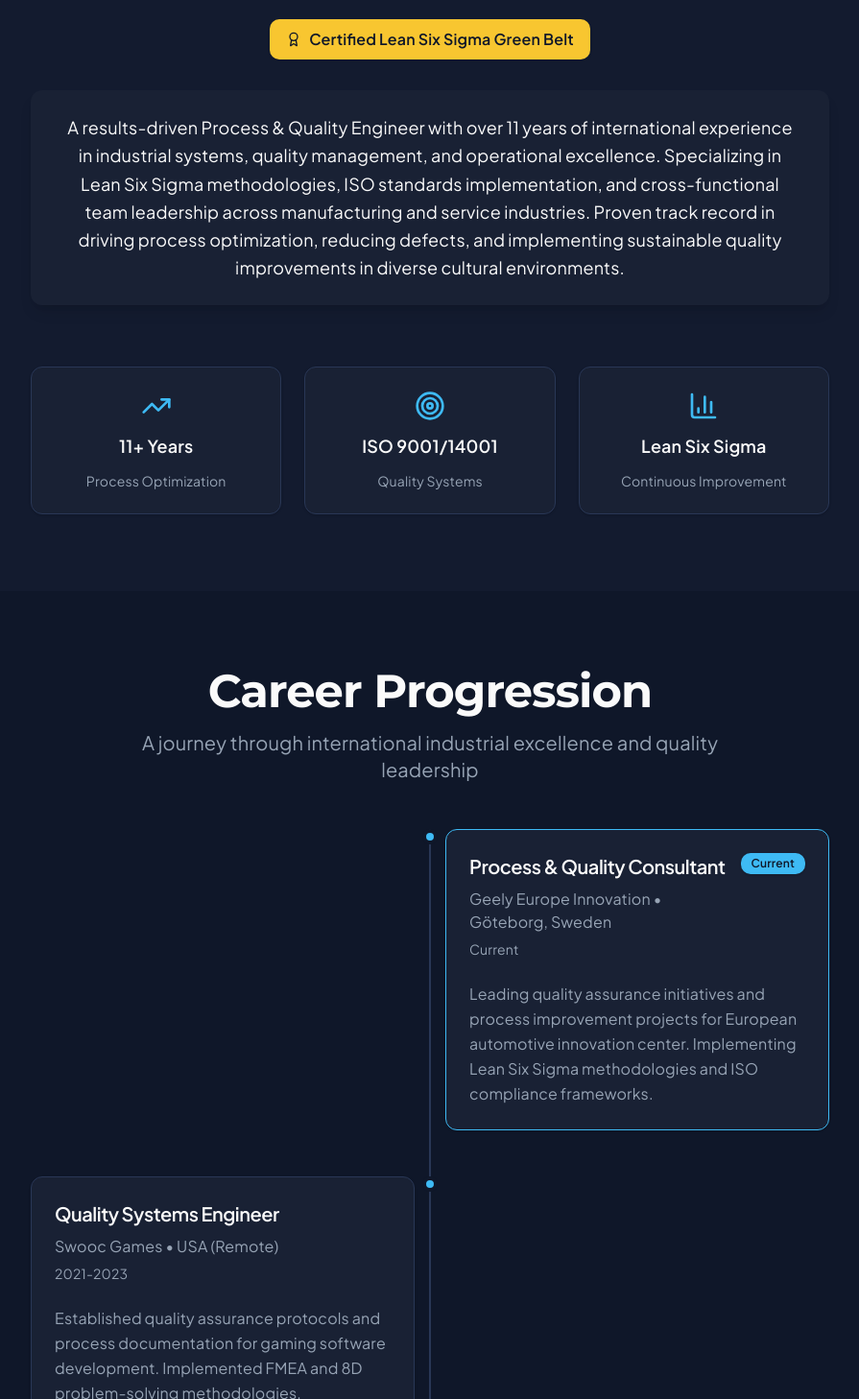
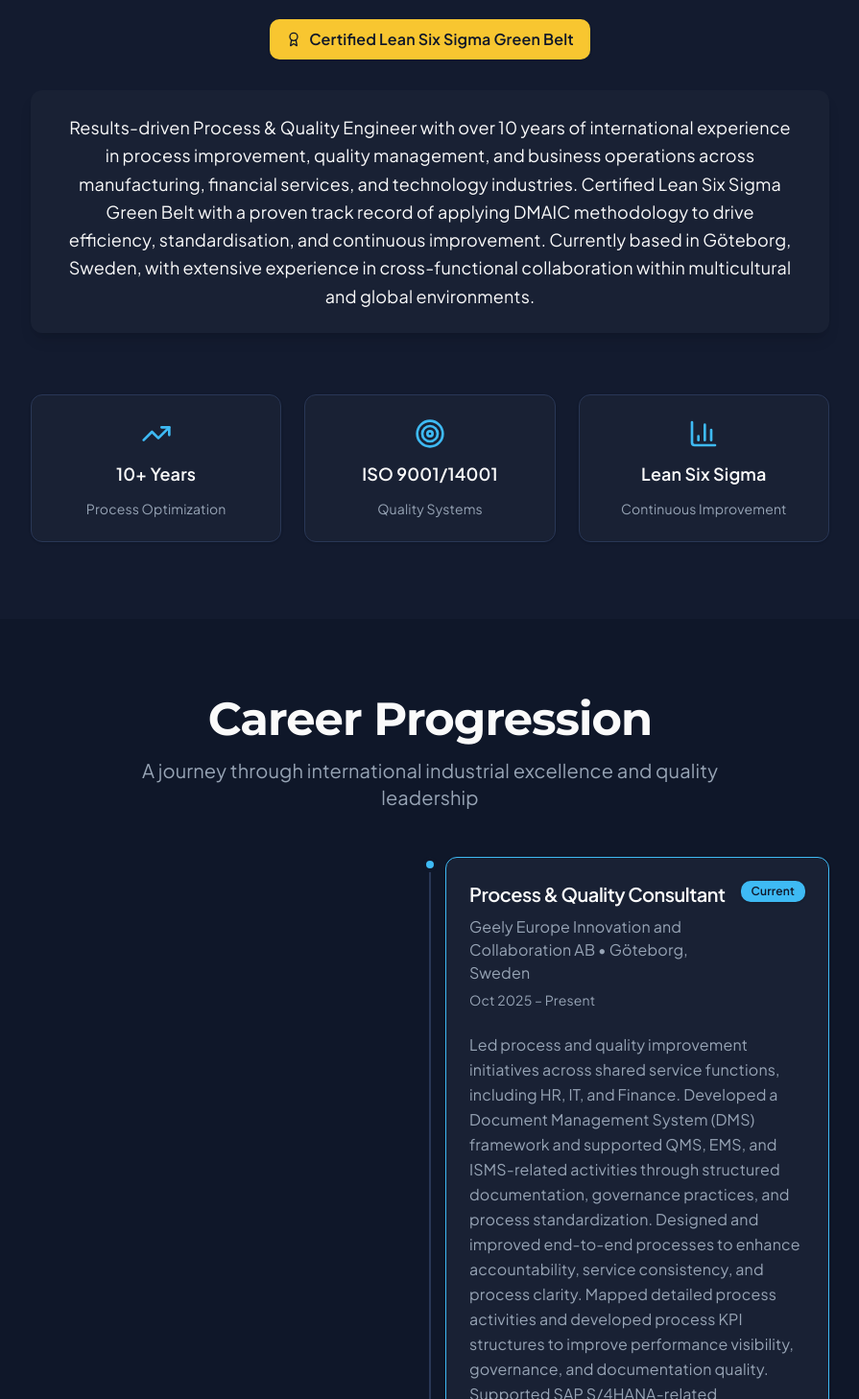
Before and after one commit to jayveebustarde/mica-musni, a React (Vite) app in the folder apps/web/: page / in a window 1280 px wide. Shown: the part 1132-2590 px from the top of the page at 96% size, without its empty margins (192-1087 px from the left). Built offline with nearby package versions, Linux system fonts and the light colour scheme; the HTML template or start-up script is replaced by a standard one.

Commit message:
feat: add IndustriesSection and update profile details in App component

```diff
--- a/apps/web/src/App.jsx
+++ b/apps/web/src/App.jsx
@@ -12,6 +12,7 @@ import { Button } from '@/components/ui/button';
 import { Badge } from '@/components/ui/badge';
 import { Card, CardContent, CardDescription, CardHeader, CardTitle } from '@/components/ui/card';
 import { Separator } from '@/components/ui/separator';
+import IndustriesSection from '@/components/IndustriesSection';
 
 // Animation variants for scroll-triggered effects
 const fadeInUp = {
@@ -68,7 +69,7 @@ function Navigation() {
       setScrolled(window.scrollY > 50);
 
       // Update active section based on scroll position
-      const sections = ['hero', 'profile', 'experience', 'skills', 'education', 'contact'];
+      const sections = ['hero', 'profile', 'experience', 'industries', 'skills', 'education', 'contact'];
       const current = sections.find(section => {
         const element = document.getElementById(section);
         if (element) {
@@ -88,6 +89,7 @@ function Navigation() {
     { id: 'hero', label: 'Home' },
     { id: 'profile', label: 'Profile' },
     { id: 'experience', label: 'Experience' },
+    { id: 'industries', label: 'Industries' },
     { id: 'skills', label: 'Skills' },
     { id: 'education', label: 'Education' },
     { id: 'contact', label: 'Contact' }
@@ -181,7 +183,7 @@ function HeroSection() {
               </h2>
 
               <p className="text-xl md:text-2xl text-muted-foreground leading-relaxed">
-                11+ Years of International Excellence in Industrial Systems & Quality Management
+                10+ Years of International Excellence in Industrial Systems & Quality Management
               </p>
             </div>
 
@@ -255,12 +257,8 @@ function ProfileSection() {
             <Card className="border-none shadow-lg hover:shadow-xl transition-all duration-300">
               <CardContent className="pt-6">
                 <p className="text-lg leading-relaxed text-center max-w-3xl mx-auto">
-                  A results-driven Process & Quality Engineer with over 11 years of international
-                  experience in industrial systems, quality management, and operational excellence.
-                  Specializing in Lean Six Sigma methodologies, ISO standards implementation, and
-                  cross-functional team leadership across manufacturing and service industries.
-                  Proven track record in driving process optimization, reducing defects, and
-                  implementing sustainable quality improvements in diverse cultural environments.
+                  Results-driven Process & Quality Engineer with over 10 years of international
+                  experience in process improvement, quality management, and business operations across manufacturing, financial services, and technology industries. Certified Lean Six Sigma Green Belt with a proven track record of applying DMAIC methodology to drive efficiency, standardisation, and continuous improvement. Currently based in Göteborg, Sweden, with extensive experience in cross-functional collaboration within multicultural and global environments.
                 </p>
               </CardContent>
             </Card>
@@ -271,7 +269,7 @@ function ProfileSection() {
             className="grid grid-cols-1 md:grid-cols-3 gap-6 pt-8"
           >
             {[
-              { icon: TrendingUp, label: 'Process Optimization', value: '11+ Years' },
+              { icon: TrendingUp, label: 'Process Optimization', value: '10+ Years' },
               { icon: Target, label: 'Quality Systems', value: 'ISO 9001/14001' },
               { icon: BarChart3, label: 'Continuous Improvement', value: 'Lean Six Sigma' }
             ].map((stat, index) => (
@@ -300,42 +298,42 @@ function ExperienceSection() {
   const experiences = [
     {
       role: 'Process & Quality Consultant',
-      company: 'Geely Europe Innovation',
+      company: 'Geely Europe Innovation and Collaboration AB',
       location: 'Göteborg, Sweden',
-      period: 'Current',
-      description: 'Leading quality assurance initiatives and process improvement projects for European automotive innovation center. Implementing Lean Six Sigma methodologies and ISO compliance frameworks.',
+      period: 'Oct 2025 – Present',
+      description: 'Led process and quality improvement initiatives across shared service functions, including HR, IT, and Finance. Developed a Document Management System (DMS) framework and supported QMS, EMS, and ISMS-related activities through structured documentation, governance practices, and process standardization. Designed and improved end-to-end processes to enhance accountability, service consistency, and process clarity. Mapped detailed process activities and developed process KPI structures to improve performance visibility, governance, and documentation quality. Supported SAP S/4HANA-related improvement initiatives, including dunning and order management, through requirements gathering and stakeholder alignment. Supported customer-facing and cross-functional improvement initiatives by acting as a key liaison between business users, operational teams, and stakeholders.',
       current: true
     },
     {
-      role: 'Quality Systems Engineer',
+      role: 'Business Process Analyst (Remote Independent Contractor)',
       company: 'Swooc Games',
-      location: 'USA (Remote)',
-      period: '2021-2023',
-      description: 'Established quality assurance protocols and process documentation for gaming software development. Implemented FMEA and 8D problem-solving methodologies.',
+      location: 'Florida, USA',
+      period: 'Jun 2022 – Mar 2024',
+      description: 'Overhauled the company\'s key process documentation and overall organization of processes via Asana, Slab, SOPs, and LucidChart as part of delivering high-quality solutions and driving continuous improvement. Worked closely with remote personnel and internal stakeholders from different time zones and multicultural backgrounds exhibiting flexibility and effectiveness in a global remote setup. Developed project plans and process improvements which contributed directly to increasing the efficiency of the company\'s business processes. Acted as point person for presentation and coordination of process improvement solutions for staff and internal stakeholders. Proactively used the DMAIC process principles as a standard for process initiatives.',
       current: false
     },
     {
-      role: 'Senior Process Analyst',
-      company: 'Wells Fargo',
+      role: 'Process Engineer – Business Process Management Department',
+      company: 'Wells Fargo Philippines',
       location: 'Philippines',
-      period: '2017-2021',
-      description: 'Managed process optimization projects in financial services operations. Led cross-functional teams in implementing Six Sigma DMAIC projects achieving 23% efficiency improvement.',
+      period: 'Jan 2021 – Jun 2022',
+      description: 'Applied foundational process engineering tools such as SIPOC, Customer Focus, Lean/Six Sigma principles, Process Mapping, and Fishbone diagrams to enhance processes for teams, departments, and business units. Maintained a consistent First Time Right status with 100% accuracy on all assigned change requests while supporting multiple onshore/offshore teams simultaneously. Collaborated with multicultural teams and business subject matter experts in India and USA while maintaining high SLA on all change requests output. Heavily involved in gathering process requirements, identifying gaps and efficiency opportunities, and creating recommendations based on analyses and process improvement ideas. Utilized iGrafx and OpenText in creating and documenting procedures, changes in process flow and attributes.',
       current: false
     },
     {
-      role: 'Quality Assurance Specialist',
+      role: 'Systems Officer – Restaurant Systems Department',
       company: 'Jollibee Foods Corporation',
       location: 'Philippines',
-      period: '2014-2017',
-      description: 'Implemented ISO 9001:2015 and HACCP quality management systems. Conducted internal audits and supplier quality assessments across food manufacturing facilities.',
+      period: 'Jun 2019 – Sept 2020',
+      description: 'Spearheaded the Greenwich systemwide store Restaurant Operating System completion from 56% to 100%. Project lead of electronic shift management that reduced around 70% the Takt time of admin tasks. Led the planning and implementation of Covid-19 safety measures and guidelines coordinated with all Greenwich stores nationwide. Responsible for the full lifecycle of new systems: evaluation of emerging customer service models, pilot tests, post-implementation evaluations, and system-wide implementation. Maintained detailed project plans and documentation of policies and procedures for implemented systems.',
       current: false
     },
     {
-      role: 'Industrial Engineer',
-      company: 'Toshiba',
+      role: 'Quality Assurance Engineer – Mobile Quality, SSD & PCB QA Department',
+      company: 'Toshiba Information Equipment (PH), Inc.',
       location: 'Philippines',
-      period: '2012-2014',
-      description: 'Participated in manufacturing process design and optimization. Applied Lean manufacturing principles to reduce waste and improve production efficiency.',
+      period: 'Jun 2015 – Feb 2019',
+      description: 'Ensured all work processes comply with ISO9001:2000, SA8000, and ISO14001; regularly participated in 5S activities and OHSA programs. Oversaw product qualifications and process changes including 5M1E according to quality standards. Spearheaded the 8D analysis for quality claims and investigation of in-line quality issues. Conducted Process Quality Checks including manufacturing compliance, contamination process, ESD process, and SOP/work procedure checks. Supervised defect analysis during inspection to identify and prevent NG units from continuing to the next process.',
       current: false
     }
   ];
@@ -434,11 +432,13 @@ function SkillsSection() {
 
   const softwareSkills = [
     { name: 'Jira', icon: Settings },
-    { name: 'iGrafx Process', icon: Code },
-    { name: 'SAP S/4HANA', icon: Database },
+    { name: 'iGrafx', icon: Code },
+    { name: 'OpenText', icon: Database },
+    { name: 'Confluence', icon: FileText },
+    { name: 'Trello', icon: BarChart3 },
+    { name: 'SharePoint', icon: TrendingUp },
     { name: 'Spotfire DXP', icon: BarChart3 },
-    { name: 'Minitab', icon: TrendingUp },
-    { name: 'MS Project', icon: FileText }
+    { name: 'SAP S/4HANA', icon: Database }
   ];
 
   return (
@@ -527,7 +527,7 @@ function EducationSection() {
       degree: 'Bachelor of Science in Industrial Engineering',
       institution: 'Polytechnic University of the Philippines',
       location: 'Manila, Philippines',
-      year: '2008-2012',
+      year: '2010-2015',
       icon: GraduationCap
     },
     {
@@ -702,10 +702,10 @@ function App() {
   return (
     <>
       <Helmet>
-        <title>Krezia Mica Musni | Process & Quality Engineer | 11+ Years Experience</title>
+        <title>Krezia Mica Musni | Process & Quality Engineer | 10+ Years Experience</title>
         <meta
           name="description"
-          content="Professional portfolio of Krezia Mica Musni - Certified Lean Six Sigma Green Belt with 11+ years of international experience in process optimization, quality management, and industrial engineering across Europe and Asia."
+          content="Professional portfolio of Krezia Mica Musni - Certified Lean Six Sigma Green Belt with 10+ years of international experience in process optimization, quality management, and industrial engineering across Europe and Asia."
         />
       </Helmet>
 
@@ -715,6 +715,7 @@ function App() {
           <HeroSection />
           <ProfileSection />
           <ExperienceSection />
+          <IndustriesSection />
           <SkillsSection />
           <EducationSection />
           <ContactFooter />
```
